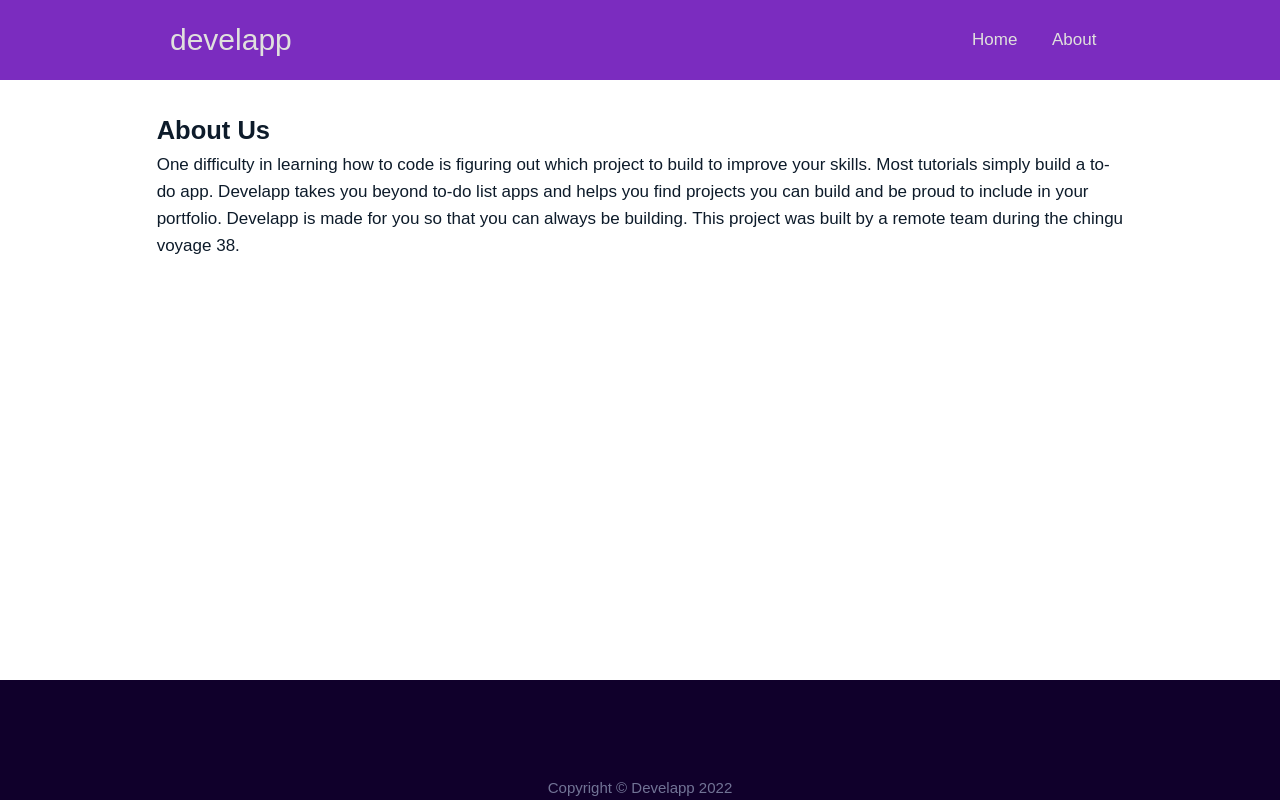
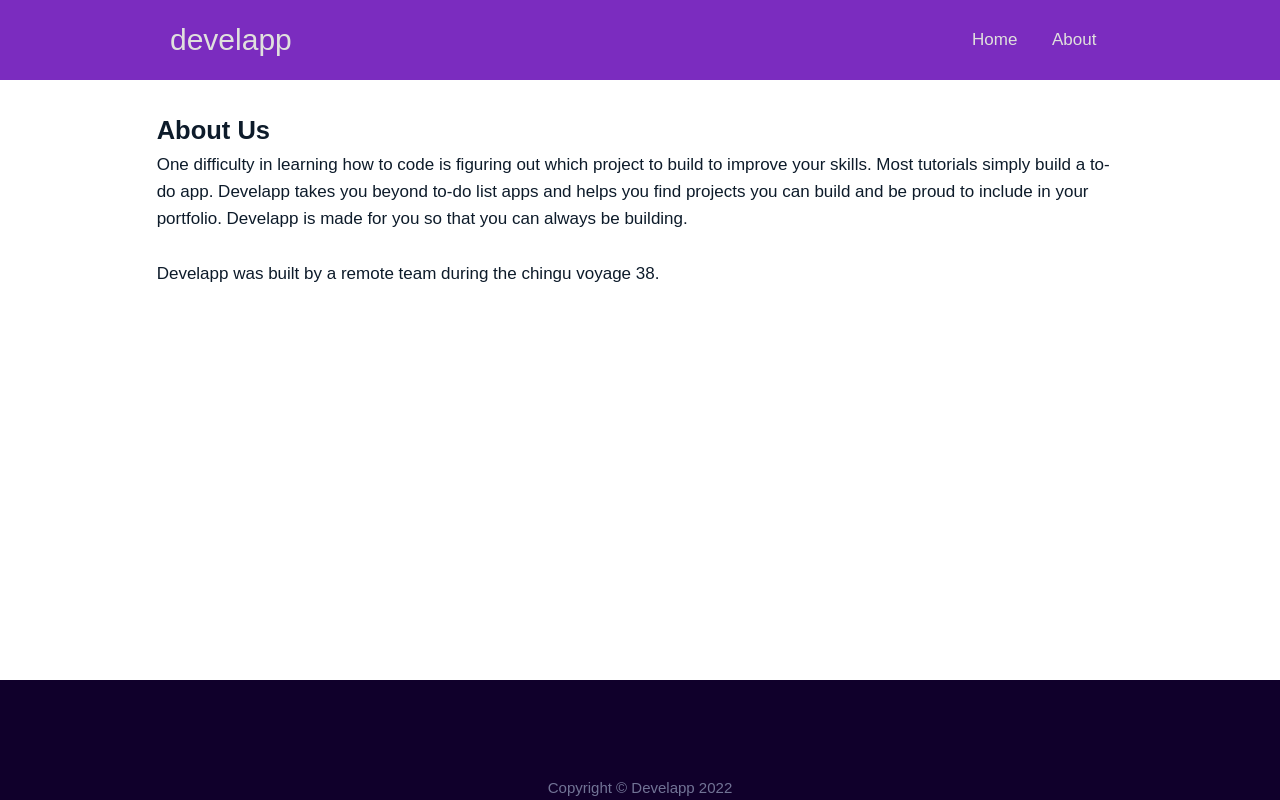
Before and after one commit to chingu-voyages/v38-geckos-team-04, a React (Create React App) app in the folder frontend/: page /about in a window 1280 px wide. Built offline with nearby package versions, Linux system fonts and the light colour scheme; a web font is replaced by a local one.

Commit message:
Update about page text to semantic html

```diff
--- a/frontend/src/components/pages/About.js
+++ b/frontend/src/components/pages/About.js
@@ -5,11 +5,17 @@ function About() {
     return <Fragment>
         <div className='about'>
             <h2>About Us</h2>
+            <p>
             One difficulty in learning how to code is figuring out which project to build
             to improve your skills. Most tutorials simply build a to-do app. Develapp takes
             you beyond to-do list apps and helps you find projects you can build and be proud
             to include in your portfolio. Develapp is made for you so that you can always be
-            building. This project was built by a remote team during the chingu voyage 38.
+            building.
+            </p>
+            <br />
+            <p>
+            Develapp was built by a remote team during the chingu voyage 38.
+            </p>
         </div>
     </Fragment>
 }
```
